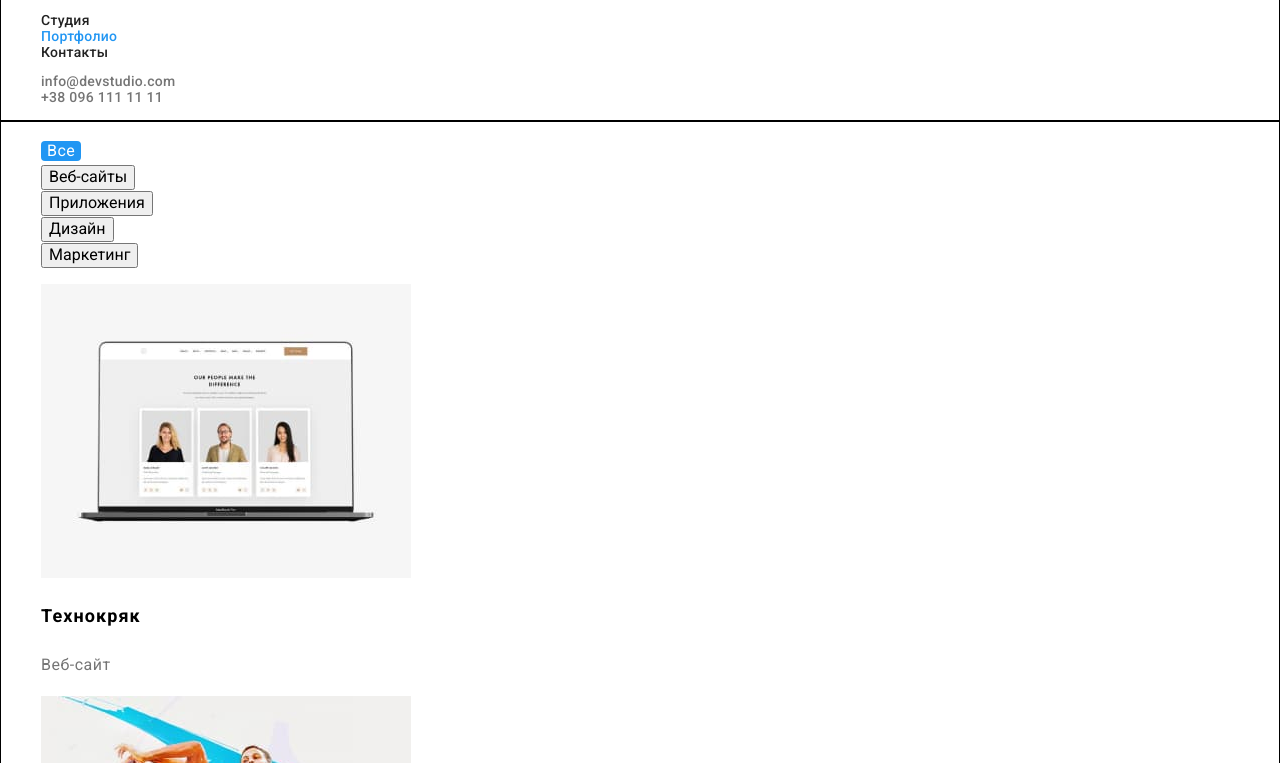
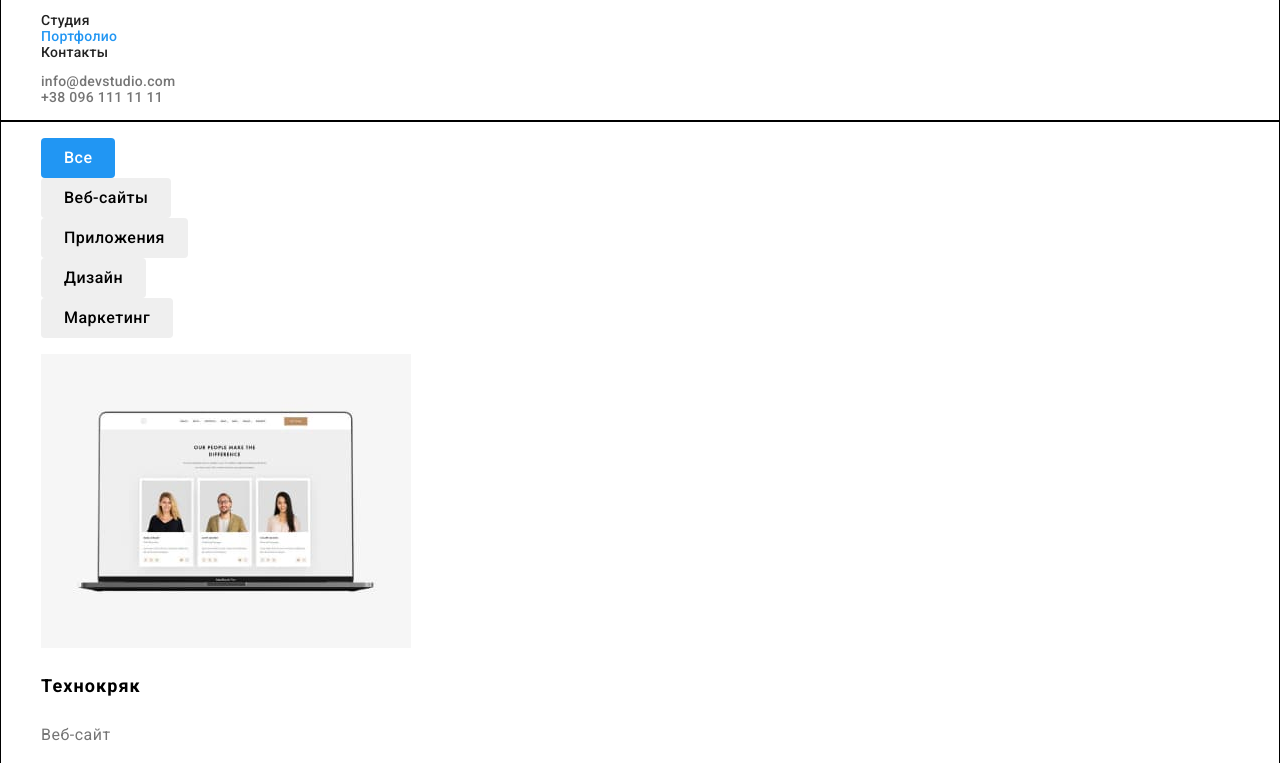
Before and after one commit to coreks/goit-markup-hw-03, a plain HTML site: page portfolio.html in a window 1280 px wide. Shown: the part 34-797 px from the top of the page. Drawn offline with nearby package versions, Linux system fonts and the light colour scheme.

Commit message:
btn-style

```diff
--- a/css/style.css
+++ b/css/style.css
@@ -8,13 +8,27 @@
   --white-first: rgba(255, 255, 255, 1);
 }
 
+html {
+  box-sizing: border-box;
+}
+
+*,
+*::before,
+*::after {
+  box-sizing: inherit;
+}
+
 header,
 section,
 footer {
   border: 1px solid;
 }
 
-body,
+body {
+  font-family: 'Roboto', sans-serif;
+  margin: 0;
+}
+
 button {
   font-family: 'Roboto', sans-serif;
 }
@@ -27,6 +41,13 @@ ul {
 a {
   text-decoration: none;
   color: inherit;
+}
+
+.container {
+  width: 1230px;
+  padding-left: 15px;
+  padding-right: 15px;
+  background-color: tomato;
 }
 
 .link :focus,
@@ -42,6 +63,12 @@ a {
 .header {
   background-color: var(--white-first);
 }
+
+/* .logo-link {
+  display: inline-block;
+  outline: tomato;
+  background-color: wheat;
+} */
 
 .logo-first {
   font-family: 'Raleway', sans-serif;
@@ -102,19 +129,21 @@ a {
   text-transform: uppercase;
   color: var(--white-first);
 }
-
+/* изменил */
 .hero-btn {
-  border: none;
+  display: inline-block;
+  border-radius: 4px;
+  padding: 10px 32px;
+  border: 1px solid transparent;
+  min-width: 200px;
   color: var(--white-first);
   background-color: var(--blue-first);
   font-weight: 700;
   font-size: 16px;
   line-height: 1.88;
-  display: flex;
   align-items: center;
   text-align: center;
   letter-spacing: 0.06em;
-  border-radius: 4px;
 }
 
 /* .skills {} */
@@ -200,19 +229,39 @@ a {
 /* Портфолио */
 
 /* .cards{} */
-
-.btn-item {
+/* изменил */
+.btn-item > li > button {
+  display: inline-block;
+  border-radius: 4px;
+  padding: 6px 22px;
+  text-align: center;
+  border: 1px solid transparent;
   font-weight: 500;
   font-size: 16px;
   line-height: 1.63;
+  letter-spacing: 0.03em;
 }
 
-.btn-title {
-  letter-spacing: 0.03em;
+.btn-title-all {
   color: var(--white-first);
   background-color: var(--blue-first);
-  border-radius: 4px;
-  border: none;
+  min-width: 73px;
+}
+
+.btn-title-web {
+  min-width: 128px;
+}
+
+.btn-title-app {
+  min-width: 145px;
+}
+
+.btn-title-design {
+  min-width: 103px;
+}
+
+.btn-title-marketing {
+  min-width: 130px;
 }
 
 .item-title {
--- a/portfolio.html
+++ b/portfolio.html
@@ -1,5 +1,5 @@
 <!DOCTYPE html>
-<html lang="en">
+<html lang="ru">
   <head>
     <meta charset="UTF-8" />
     <meta http-equiv="X-UA-Compatible" content="IE=edge" />
@@ -47,11 +47,11 @@
       <section class="cards">
         <!-- <h1>Портфолио</h1> -->
         <ul class="btn-item">
-          <li><button class="btn-title">Все</button></li>
-          <li><button>Веб-сайты</button></li>
-          <li><button>Приложения</button></li>
-          <li><button>Дизайн</button></li>
-          <li><button>Маркетинг</button></li>
+          <li><button class="btn-title-all">Все</button></li>
+          <li><button class="btn-title-web">Веб-сайты</button></li>
+          <li><button class="btn-title-app">Приложения</button></li>
+          <li><button class="btn-title-design">Дизайн</button></li>
+          <li><button class="btn-title-marketing">Маркетинг</button></li>
         </ul>
         <ul class="cards-item">
           <li>
```
Also changed, not shown: index.html (+2 -0 lines).
